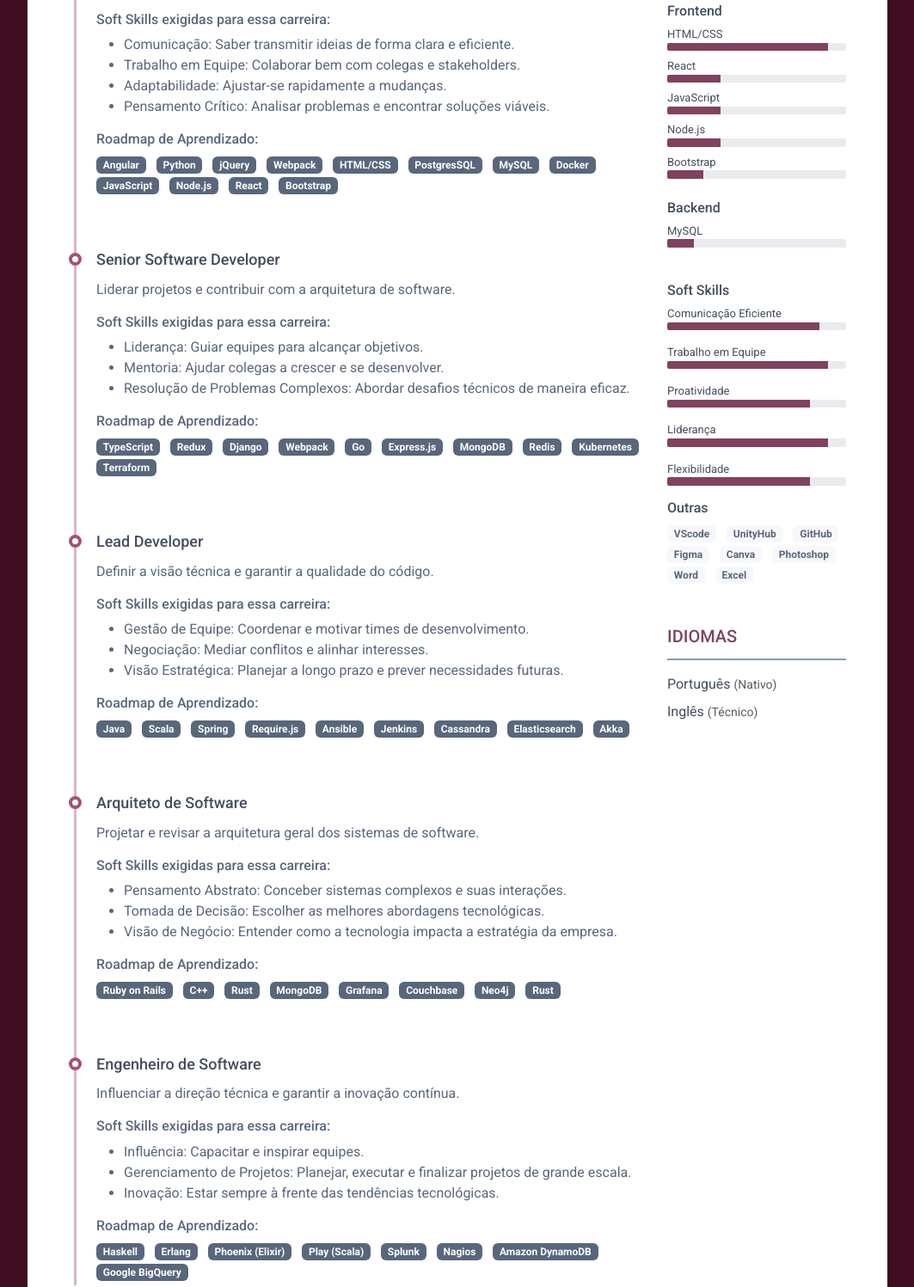
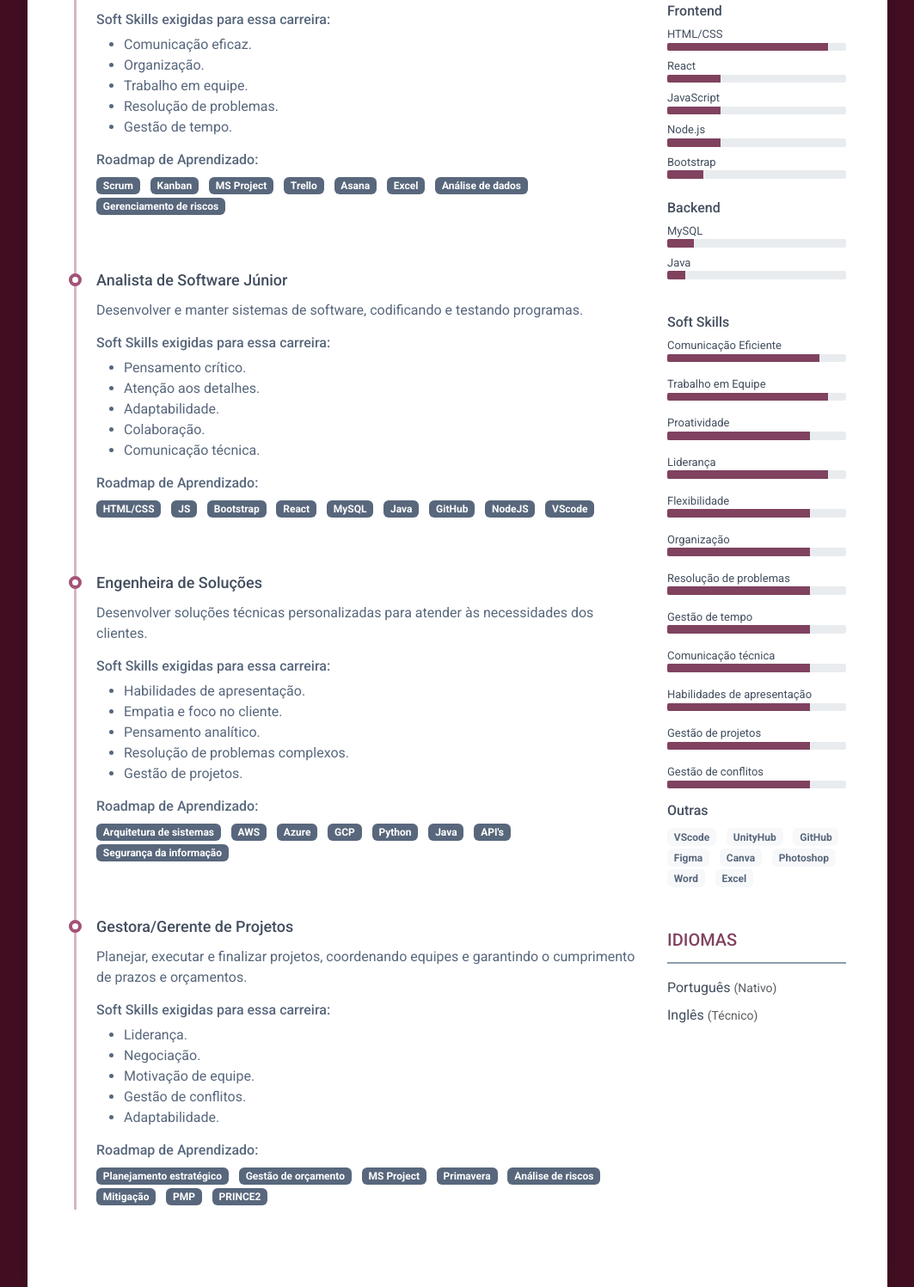
Before and after one commit to LuizaRamalho/Mapa_de_Carreira, a plain HTML site: page index.html in a window 1280 px wide. Shown: the part 885-2382 px from the top of the page at 86% size, without its empty margins (108-1171 px from the left). Drawn offline with Linux system fonts and the light colour scheme.

Commit message:
Mapa de carreira
Editando (07/12/2024)

```diff
--- a/index.html
+++ b/index.html
@@ -108,9 +108,8 @@
 
 							Meu objetivo atual é adquirir conhecimento e experiência prática. <br><br>
 
-							Atualmente, estou cursando o último ano do ensino médio juntamente com o ensino técnico com
-							foco em front-end.<br>
-							PROANA | Scrum Master<br><br>
+							Possuo ensino médio técnico com foco em front-end.<br>
+							Atuei como Scrum Master no meu grupo DemoDay<br><br>
 
 							Possuo experiência em atendimento ao cliente, adquirida ao auxiliar meus pais na loja da
 							família. Atualmente, busco minha primeira oportunidade no mercado de trabalho.
@@ -131,55 +130,49 @@
 
 										<div class="resume-timeline-item-header mb-2">
 											<div class="d-flex flex-column flex-md-row">
-												<h3 class="resume-position-title font-weight-bold mb-1">Desenvolvedor
-													Júnior
+												<h3 class="resume-position-title font-weight-bold mb-1"> Analista de
+													Projetos Júnior
 												</h3>
 											</div>
 										</div>
 										<div class="resume-timeline-item-desc">
-											<p>Quero desenvolver as melhores práticas para me tornar
-												um desenvolvedor sênior.</p>
+											<p>Apoiar a gestão de projetos, organizando e acompanhando atividades e
+												prazos.</p>
 											</p>
 											<h4 class="resume-timeline-item-desc-heading font-weight-bold">
 												Soft Skills exigidas para essa carreira:
 											</h4>
 											<ul>
-												<li>Comunicação: Saber transmitir ideias de forma clara e eficiente.
-												</li>
-												<li>Trabalho em Equipe: Colaborar bem com colegas e stakeholders.</li>
-												<li>Adaptabilidade: Ajustar-se rapidamente a mudanças.</li>
-												<li>Pensamento Crítico: Analisar problemas e encontrar soluções viáveis.
-												</li>
+												<li>Comunicação eficaz.</li>
+												<li>Organização.</li>
+												<li>Trabalho em equipe.</li>
+												<li>Resolução de problemas.</li>
+												<li>Gestão de tempo.</li>
+
 											</ul>
 											<h4 class="resume-timeline-item-desc-heading font-weight-bold">
 												Roadmap de Aprendizado:</h4>
 											</h4>
 											<ul class="list-inline">
 												<li class="list-inline-item">
-													<span class="badge bg-secondary badge-pill">Angular</span>
+													<span class="badge bg-secondary badge-pill">Scrum</span>
 												</li>
 												<li class="list-inline-item"><span
-														class="badge bg-secondary badge-pill">Python</span></li>
+														class="badge bg-secondary badge-pill">Kanban</span></li>
 												<li class="list-inline-item"><span
-														class="badge bg-secondary badge-pill">jQuery</span></li>
+														class="badge bg-secondary badge-pill">MS Project</span></li>
 												<li class="list-inline-item"><span
-														class="badge bg-secondary badge-pill">Webpack</span></li>
+														class="badge bg-secondary badge-pill">Trello</span></li>
 												<li class="list-inline-item"><span
-														class="badge bg-secondary badge-pill">HTML/CSS</span></li>
+														class="badge bg-secondary badge-pill">Asana</span></li>
 												<li class="list-inline-item"><span
-														class="badge bg-secondary badge-pill">PostgresSQL</span></li>
+														class="badge bg-secondary badge-pill">Excel</li>
 												<li class="list-inline-item"><span
-														class="badge bg-secondary badge-pill">MySQL</span></li>
+														class="badge bg-secondary badge-pill">Análise de dados</span>
+												</li>
 												<li class="list-inline-item"><span
-														class="badge bg-secondary badge-pill">Docker</span></li>
-												<li class="list-inline-item"><span
-														class="badge bg-secondary badge-pill">JavaScript</span></li>
-												<li class="list-inline-item"><span
-														class="badge bg-secondary badge-pill">Node.js</span></li>
-												<li class="list-inline-item"><span
-														class="badge bg-secondary badge-pill">React</span></li>
-												<li class="list-inline-item"><span
-														class="badge bg-secondary badge-pill">Bootstrap</span></li>
+														class="badge bg-secondary badge-pill">Gerenciamento de
+														riscos</span></li>
 											</ul>
 										</div>
 
@@ -189,44 +182,44 @@
 
 										<div class="resume-timeline-item-header mb-2">
 											<div class="d-flex flex-column flex-md-row">
-												<h3 class="resume-position-title font-weight-bold mb-1">Senior Software
-													Developer</h3>
+												<h3 class="resume-position-title font-weight-bold mb-1">Analista de
+													Software Júnior</h3>
 											</div>
 										</div>
 										<div class="resume-timeline-item-desc">
-											<p>Liderar projetos e contribuir com a arquitetura de software.</p>
+											<p>Desenvolver e manter sistemas de software, codificando e testando
+												programas.</p>
 											<h4 class="resume-timeline-item-desc-heading font-weight-bold">
 												Soft Skills exigidas para essa carreira:
 											</h4>
 											<ul>
-												<li>Liderança: Guiar equipes para alcançar objetivos.</li>
-												<li>Mentoria: Ajudar colegas a crescer e se desenvolver.</li>
-												<li>Resolução de Problemas Complexos: Abordar desafios técnicos de
-													maneira eficaz.</li>
+												<li>Pensamento crítico.</li>
+												<li>Atenção aos detalhes.</li>
+												<li>Adaptabilidade.</li>
+												<li>Colaboração.</li>
+												<li>Comunicação técnica.</li>
 											</ul>
 											<h4 class="resume-timeline-item-desc-heading font-weight-bold">
 												Roadmap de Aprendizado:</h4>
 											<ul class="list-inline">
 												<li class="list-inline-item"><span
-														class="badge bg-secondary badge-pill">TypeScript</span></li>
+														class="badge bg-secondary badge-pill">HTML/CSS</span></li>
 												<li class="list-inline-item"><span
-														class="badge bg-secondary badge-pill">Redux</span></li>
+														class="badge bg-secondary badge-pill">JS</span></li>
 												<li class="list-inline-item"><span
-														class="badge bg-secondary badge-pill">Django</span></li>
+														class="badge bg-secondary badge-pill">Bootstrap</span></li>
 												<li class="list-inline-item"><span
-														class="badge bg-secondary badge-pill">Webpack</span></li>
+														class="badge bg-secondary badge-pill">React</span></li>
 												<li class="list-inline-item"><span
-														class="badge bg-secondary badge-pill">Go</span></li>
+														class="badge bg-secondary badge-pill">MySQL</span></li>
 												<li class="list-inline-item"><span
-														class="badge bg-secondary badge-pill">Express.js</span></li>
+														class="badge bg-secondary badge-pill">Java</span></li>
 												<li class="list-inline-item"><span
-														class="badge bg-secondary badge-pill">MongoDB</span></li>
+														class="badge bg-secondary badge-pill">GitHub</span></li>
 												<li class="list-inline-item"><span
-														class="badge bg-secondary badge-pill">Redis</span></li>
+														class="badge bg-secondary badge-pill">NodeJS</span></li>
 												<li class="list-inline-item"><span
-														class="badge bg-secondary badge-pill">Kubernetes</span></li>
-												<li class="list-inline-item"><span
-														class="badge bg-secondary badge-pill">Terraform</span></li>
+														class="badge bg-secondary badge-pill">VScode</span></li>
 											</ul>
 										</div>
 
@@ -236,43 +229,44 @@
 
 										<div class="resume-timeline-item-header mb-2">
 											<div class="d-flex flex-column flex-md-row">
-												<h3 class="resume-position-title font-weight-bold mb-1">Lead Developer
-												</h3>
-
+												<h3 class="resume-position-title font-weight-bold mb-1">Engenheira de
+													Soluções</h3>
 											</div>
 										</div>
 										<div class="resume-timeline-item-desc">
-											<p>Definir a visão técnica e garantir a qualidade do código.</p>
+											<p>Desenvolver soluções técnicas personalizadas para atender às necessidades
+												dos clientes.</p>
 											<h4 class="resume-timeline-item-desc-heading font-weight-bold">
 												Soft Skills exigidas para essa carreira:
 											</h4>
 											<ul>
-												<li>Gestão de Equipe: Coordenar e motivar times de desenvolvimento.</li>
-												<li>Negociação: Mediar conflitos e alinhar interesses.</li>
-												<li>Visão Estratégica: Planejar a longo prazo e prever necessidades
-													futuras.</li>
+												<li>Habilidades de apresentação.</li>
+												<li>Empatia e foco no cliente.</li>
+												<li>Pensamento analítico.</li>
+												<li>Resolução de problemas complexos.</li>
+												<li>Gestão de projetos.</li>
 											</ul>
 											<h4 class="resume-timeline-item-desc-heading font-weight-bold">
 												Roadmap de Aprendizado:</h4>
 											<ul class="list-inline">
 												<li class="list-inline-item"><span
+														class="badge bg-secondary badge-pill">Arquitetura de
+														sistemas</span></li>
+												<li class="list-inline-item"><span
+														class="badge bg-secondary badge-pill">AWS</span></li>
+												<li class="list-inline-item"><span
+														class="badge bg-secondary badge-pill">Azure</span></li>
+												<li class="list-inline-item"><span
+														class="badge bg-secondary badge-pill">GCP</span></li>
+												<li class="list-inline-item"><span
+														class="badge bg-secondary badge-pill">Python</span></li>
+												<li class="list-inline-item"><span
 														class="badge bg-secondary badge-pill">Java</span></li>
 												<li class="list-inline-item"><span
-														class="badge bg-secondary badge-pill">Scala</span></li>
+														class="badge bg-secondary badge-pill">API's</span></li>
 												<li class="list-inline-item"><span
-														class="badge bg-secondary badge-pill">Spring</span></li>
-												<li class="list-inline-item"><span
-														class="badge bg-secondary badge-pill">Require.js</span></li>
-												<li class="list-inline-item"><span
-														class="badge bg-secondary badge-pill">Ansible</span></li>
-												<li class="list-inline-item"><span
-														class="badge bg-secondary badge-pill">Jenkins</span></li>
-												<li class="list-inline-item"><span
-														class="badge bg-secondary badge-pill">Cassandra</span></li>
-												<li class="list-inline-item"><span
-														class="badge bg-secondary badge-pill">Elasticsearch</span></li>
-												<li class="list-inline-item"><span
-														class="badge bg-secondary badge-pill">Akka</span></li>
+														class="badge bg-secondary badge-pill">Segurança da
+														informação</span></li>
 											</ul>
 										</div>
 
@@ -283,90 +277,44 @@
 										<div class="resume-timeline-item-header mb-2">
 											<div class="d-flex flex-column flex-md-row">
 												<h3 class="resume-position-title font-weight-bold mb-1">
-													Arquiteto de Software
-												</h3>
+													Gestora/Gerente de Projetos </h3>
 											</div>
 										</div>
 										<div class="resume-timeline-item-desc">
-											<p>Projetar e revisar a arquitetura geral dos sistemas de software.</p>
+											<p>Planejar, executar e finalizar projetos, coordenando equipes e garantindo
+												o cumprimento de prazos e orçamentos.</p>
 											<h4 class="resume-timeline-item-desc-heading font-weight-bold">
 												Soft Skills exigidas para essa carreira:
 											</h4>
 											<ul>
-												<li>Pensamento Abstrato: Conceber sistemas complexos e suas interações.
-												</li>
-												<li>Tomada de Decisão: Escolher as melhores abordagens tecnológicas.
-												</li>
-												<li>Visão de Negócio: Entender como a tecnologia impacta a estratégia da
-													empresa.</li>
+												<li>Liderança.</li>
+												<li>Negociação.</li>
+												<li>Motivação de equipe.</li>
+												<li>Gestão de conflitos.</li>
+												<li>Adaptabilidade.</li>
 											</ul>
 											<h4 class="resume-timeline-item-desc-heading font-weight-bold">
 												Roadmap de Aprendizado:</h4>
 											<ul class="list-inline">
 												<li class="list-inline-item"><span
-														class="badge bg-secondary badge-pill">Ruby on Rails</span></li>
+														class="badge bg-secondary badge-pill">Planejamento
+														estratégico</span></li>
 												<li class="list-inline-item"><span
-														class="badge bg-secondary badge-pill">C++</span></li>
-												<li class="list-inline-item"><span
-														class="badge bg-secondary badge-pill">Rust</span></li>
-												<li class="list-inline-item"><span
-														class="badge bg-secondary badge-pill">MongoDB</span></li>
-												<li class="list-inline-item"><span
-														class="badge bg-secondary badge-pill">Grafana</span></li>
-												<li class="list-inline-item"><span
-														class="badge bg-secondary badge-pill">Couchbase</span></li>
-												<li class="list-inline-item"><span
-														class="badge bg-secondary badge-pill">Neo4j</span></li>
-												<li class="list-inline-item"><span
-														class="badge bg-secondary badge-pill">Rust</span></li>
-											</ul>
-										</div>
-									</article>
-									<br><br>
-									<article class="resume-timeline-item position-relative">
-
-										<div class="resume-timeline-item-header mb-2">
-											<div class="d-flex flex-column flex-md-row">
-												<h3 class="resume-position-title font-weight-bold mb-1">
-													Engenheiro de Software
-												</h3>
-											</div>
-										</div>
-										<div class="resume-timeline-item-desc">
-											<p>Influenciar a direção técnica e garantir a inovação contínua.</p>
-											<h4 class="resume-timeline-item-desc-heading font-weight-bold">
-												Soft Skills exigidas para essa carreira:
-											</h4>
-											<ul>
-												<li>Influência: Capacitar e inspirar equipes.
-												</li>
-												<li>Gerenciamento de Projetos: Planejar, executar e finalizar projetos
-													de grande escala.
-												</li>
-												<li>Inovação: Estar sempre à frente das tendências tecnológicas.</li>
-											</ul>
-											<h4 class="resume-timeline-item-desc-heading font-weight-bold">
-												Roadmap de Aprendizado:</h4>
-											<ul class="list-inline">
-												<li class="list-inline-item"><span
-														class="badge bg-secondary badge-pill">Haskell</span></li>
-												<li class="list-inline-item"><span
-														class="badge bg-secondary badge-pill">Erlang</span></li>
-												<li class="list-inline-item"><span
-														class="badge bg-secondary badge-pill">Phoenix (Elixir)</span>
+														class="badge bg-secondary badge-pill">Gestão de orçamento</span>
 												</li>
 												<li class="list-inline-item"><span
-														class="badge bg-secondary badge-pill">Play (Scala)</span></li>
+														class="badge bg-secondary badge-pill">MS Project</span></li>
 												<li class="list-inline-item"><span
-														class="badge bg-secondary badge-pill">Splunk</span></li>
+														class="badge bg-secondary badge-pill">Primavera</span></li>
 												<li class="list-inline-item"><span
-														class="badge bg-secondary badge-pill">Nagios</span></li>
-												<li class="list-inline-item"><span
-														class="badge bg-secondary badge-pill">Amazon DynamoDB</span>
+														class="badge bg-secondary badge-pill">Análise de riscos</span>
 												</li>
 												<li class="list-inline-item"><span
-														class="badge bg-secondary badge-pill">Google BigQuery</span>
-												</li>
+														class="badge bg-secondary badge-pill">Mitigação</span></li>
+												<li class="list-inline-item"><span
+														class="badge bg-secondary badge-pill">PMP</span></li>
+												<li class="list-inline-item"><span
+														class="badge bg-secondary badge-pill">PRINCE2</span></li>
 											</ul>
 										</div>
 									</article>
@@ -438,6 +386,14 @@
 													aria-valuemax="100"></div>
 											</div>
 										</li>
+										<li class="mb-2">
+											<div class="resume-skill-name">Java</div>
+											<div class="progress resume-progress">
+												<div class="progress-bar theme-progress-bar-dark" role="progressbar"
+													style="width: 10%" aria-valuenow="25" aria-valuemin="0"
+													aria-valuemax="100"></div>
+											</div>
+										</li>
 									</ul>
 								</div>
 								<br>
@@ -502,6 +458,90 @@
 										</li>
 									</ul>
 								</div>
+								<div class="resume-skill-item">
+									<ul class="list-unstyled">
+										<li class="mb-2">
+											<div class="resume-skill-name">Organização</div>
+											<div class="progress resume-progress">
+												<div class="progress-bar theme-progress-bar-dark" role="progressbar"
+													style="width: 80%" aria-valuenow="25" aria-valuemin="0"
+													aria-valuemax="100"></div>
+											</div>
+										</li>
+									</ul>
+								</div>
+								<div class="resume-skill-item">
+									<ul class="list-unstyled">
+										<li class="mb-2">
+											<div class="resume-skill-name">Resolução de problemas</div>
+											<div class="progress resume-progress">
+												<div class="progress-bar theme-progress-bar-dark" role="progressbar"
+													style="width: 80%" aria-valuenow="25" aria-valuemin="0"
+													aria-valuemax="100"></div>
+											</div>
+										</li>
+									</ul>
+								</div>
+								<div class="resume-skill-item">
+									<ul class="list-unstyled">
+										<li class="mb-2">
+											<div class="resume-skill-name">Gestão de tempo</div>
+											<div class="progress resume-progress">
+												<div class="progress-bar theme-progress-bar-dark" role="progressbar"
+													style="width: 80%" aria-valuenow="25" aria-valuemin="0"
+													aria-valuemax="100"></div>
+											</div>
+										</li>
+									</ul>
+								</div>
+								<div class="resume-skill-item">
+									<ul class="list-unstyled">
+										<li class="mb-2">
+											<div class="resume-skill-name">Comunicação técnica</div>
+											<div class="progress resume-progress">
+												<div class="progress-bar theme-progress-bar-dark" role="progressbar"
+													style="width: 80%" aria-valuenow="25" aria-valuemin="0"
+													aria-valuemax="100"></div>
+											</div>
+										</li>
+									</ul>
+								</div>
+								<div class="resume-skill-item">
+									<ul class="list-unstyled">
+										<li class="mb-2">
+											<div class="resume-skill-name">Habilidades de apresentação</div>
+											<div class="progress resume-progress">
+												<div class="progress-bar theme-progress-bar-dark" role="progressbar"
+													style="width: 80%" aria-valuenow="25" aria-valuemin="0"
+													aria-valuemax="100"></div>
+											</div>
+										</li>
+									</ul>
+								</div>
+								<div class="resume-skill-item">
+									<ul class="list-unstyled">
+										<li class="mb-2">
+											<div class="resume-skill-name">Gestão de projetos</div>
+											<div class="progress resume-progress">
+												<div class="progress-bar theme-progress-bar-dark" role="progressbar"
+													style="width: 80%" aria-valuenow="25" aria-valuemin="0"
+													aria-valuemax="100"></div>
+											</div>
+										</li>
+									</ul>
+								</div>
+								<div class="resume-skill-item">
+									<ul class="list-unstyled">
+										<li class="mb-2">
+											<div class="resume-skill-name">Gestão de conflitos</div>
+											<div class="progress resume-progress">
+												<div class="progress-bar theme-progress-bar-dark" role="progressbar"
+													style="width: 80%" aria-valuenow="25" aria-valuemin="0"
+													aria-valuemax="100"></div>
+											</div>
+										</li>
+									</ul>
+								</div>
 
 								<div class="resume-skill-item">
 									<h4 class="resume-skills-cat font-weight-bold">Outras</h4>
```
